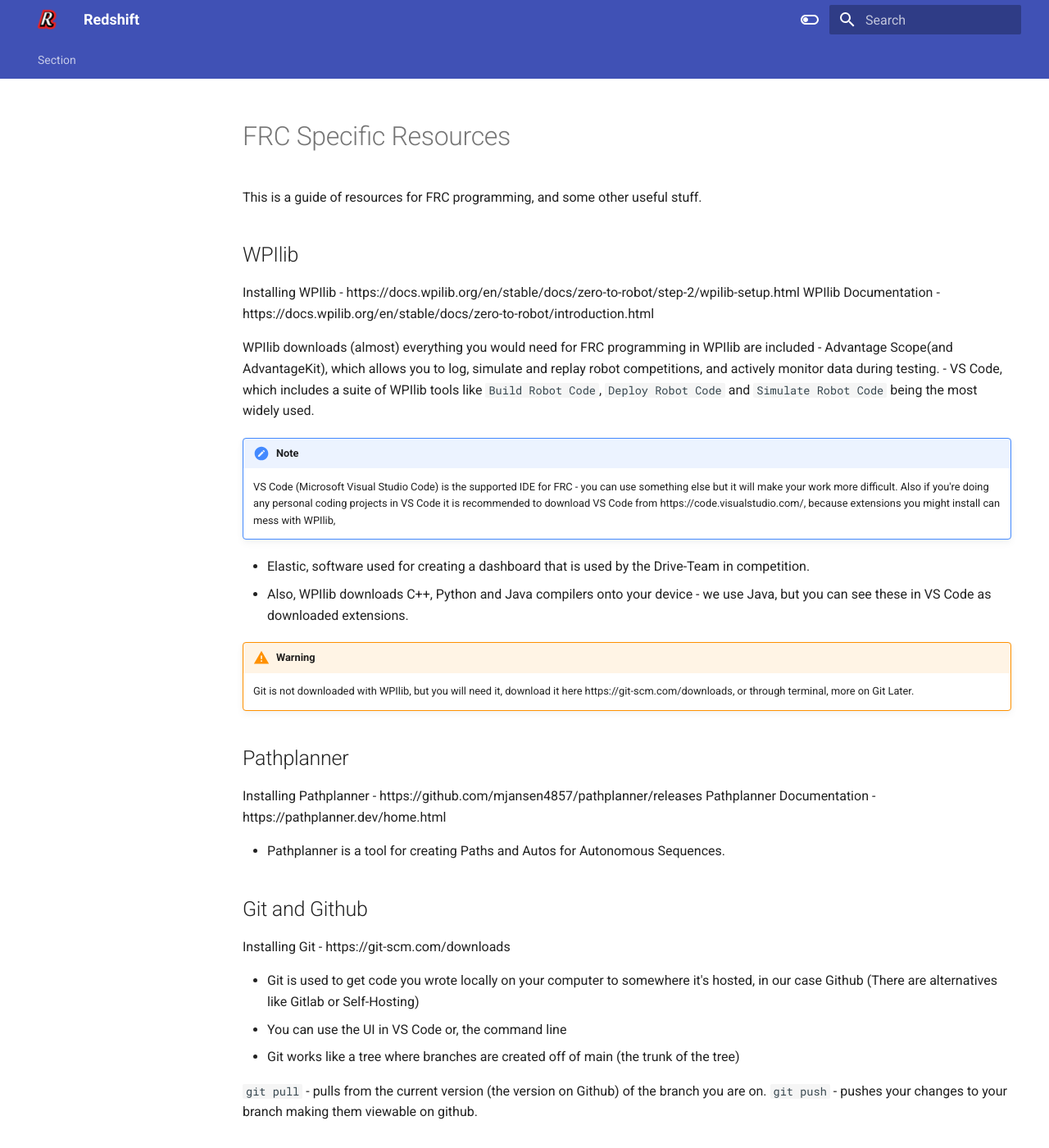
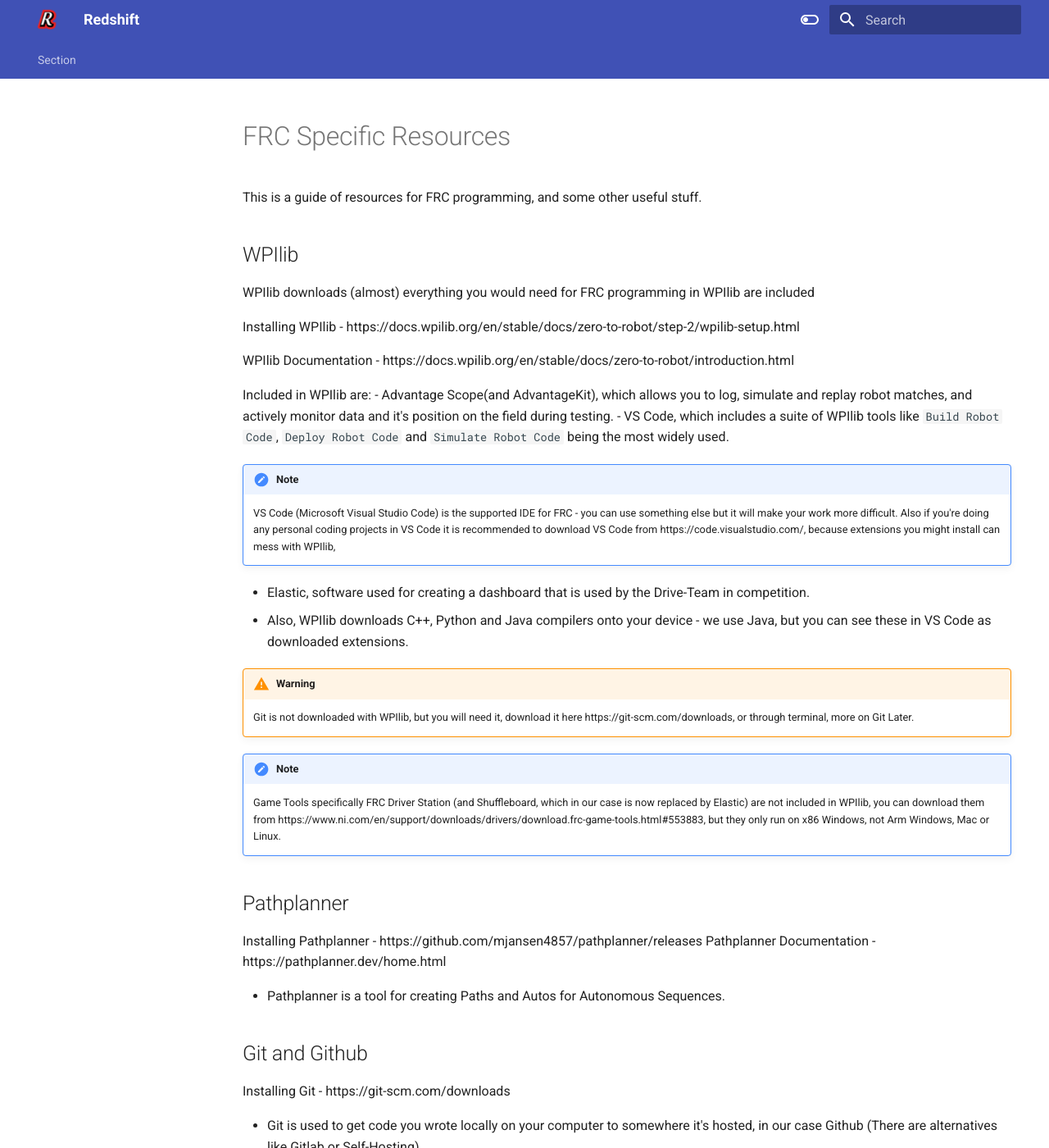
Before and after one commit to FRC4048/robot-docs, an MkDocs documentation site: the page built from docs/resources.md, in a window 1280 px wide and 1400 px high. Shown: the whole window at 82% size. Built offline with MkDocs 1.6.1 and Material for MkDocs 9.7.7, drawn with Linux system fonts in a browser that asks for light colours.

Commit message:
more resources

```diff
--- a/docs/resources.md
+++ b/docs/resources.md
@@ -3,12 +3,14 @@
 This is a guide of resources for FRC programming, and some other useful stuff.
 
 ## WPIlib
+WPIlib downloads (almost) everything you would need for FRC programming in WPIlib are included
 
 Installing WPIlib - https://docs.wpilib.org/en/stable/docs/zero-to-robot/step-2/wpilib-setup.html
+
 WPIlib Documentation - https://docs.wpilib.org/en/stable/docs/zero-to-robot/introduction.html
 
-WPIlib downloads (almost) everything you would need for FRC programming in WPIlib are included
-- Advantage Scope(and AdvantageKit), which allows you to log, simulate and replay robot competitions, and actively monitor data during testing.
+Included in WPIlib are:
+- Advantage Scope(and AdvantageKit), which allows you to log, simulate and replay robot matches, and actively monitor data and it's position on the field during testing.
 - VS Code, which includes a suite of WPIlib tools like `Build Robot Code`, `Deploy Robot Code` and `Simulate Robot Code` being the most widely used.
 !!! note
     VS Code (Microsoft Visual Studio Code) is the supported IDE for FRC - you can use something else but it will make your work more difficult. Also if you're doing any personal coding projects in VS Code it is recommended to download VS Code from https://code.visualstudio.com/, because extensions you might install can mess with WPIlib,
@@ -16,6 +18,8 @@ WPIlib downloads (almost) everything you would need for FRC programming in WPIli
 - Also, WPIlib downloads C++, Python and Java compilers onto your device - we use Java, but you can see these in VS Code as downloaded extensions.
 !!! warning
     Git is not downloaded with WPIlib, but you will need it, download it here https://git-scm.com/downloads, or through terminal, more on Git Later.
+!!! note
+    Game Tools specifically FRC Driver Station (and Shuffleboard, which in our case is now replaced by Elastic) are not included in WPIlib, you can download them from https://www.ni.com/en/support/downloads/drivers/download.frc-game-tools.html#553883, but they only run on x86 Windows, not Arm Windows, Mac or Linux.
 
 ## Pathplanner
 
@@ -33,6 +37,7 @@ Installing Git - https://git-scm.com/downloads
 - Git works like a tree where branches are created off of main (the trunk of the tree)
 
 `git pull` - pulls from the current version (the version on Github) of the branch you are on.
+
 `git push` - pushes your changes to your branch making them viewable on github.
 
 ### Github
```
